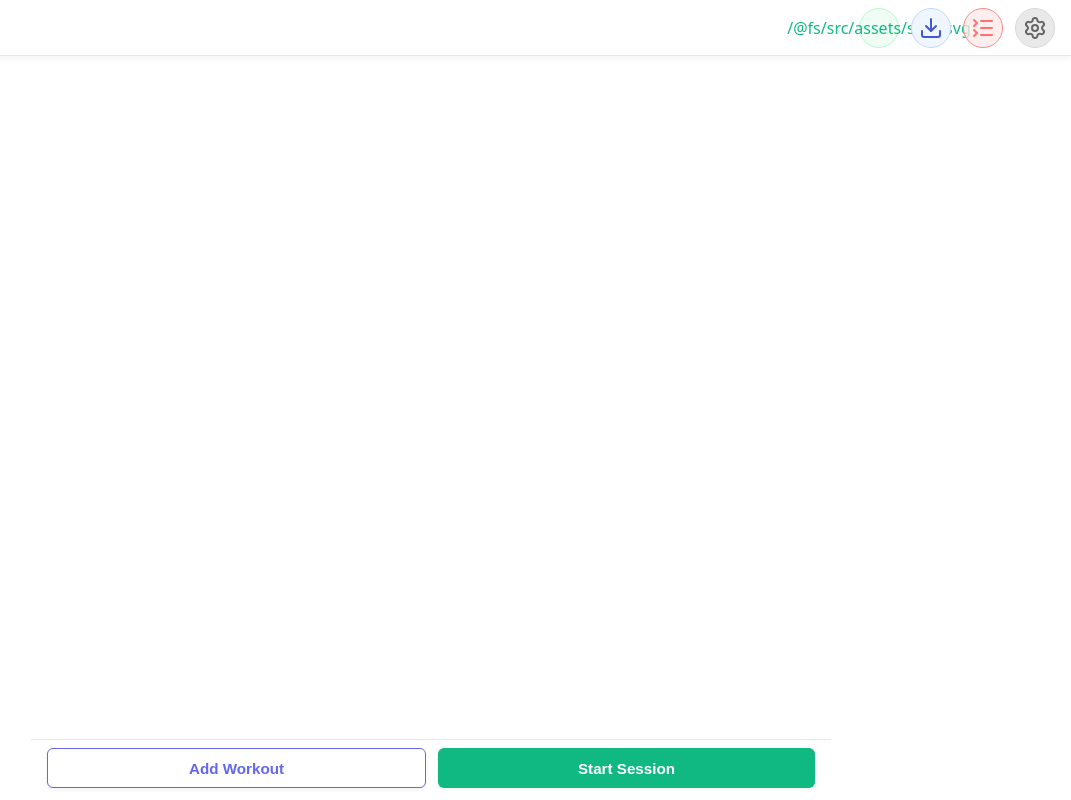
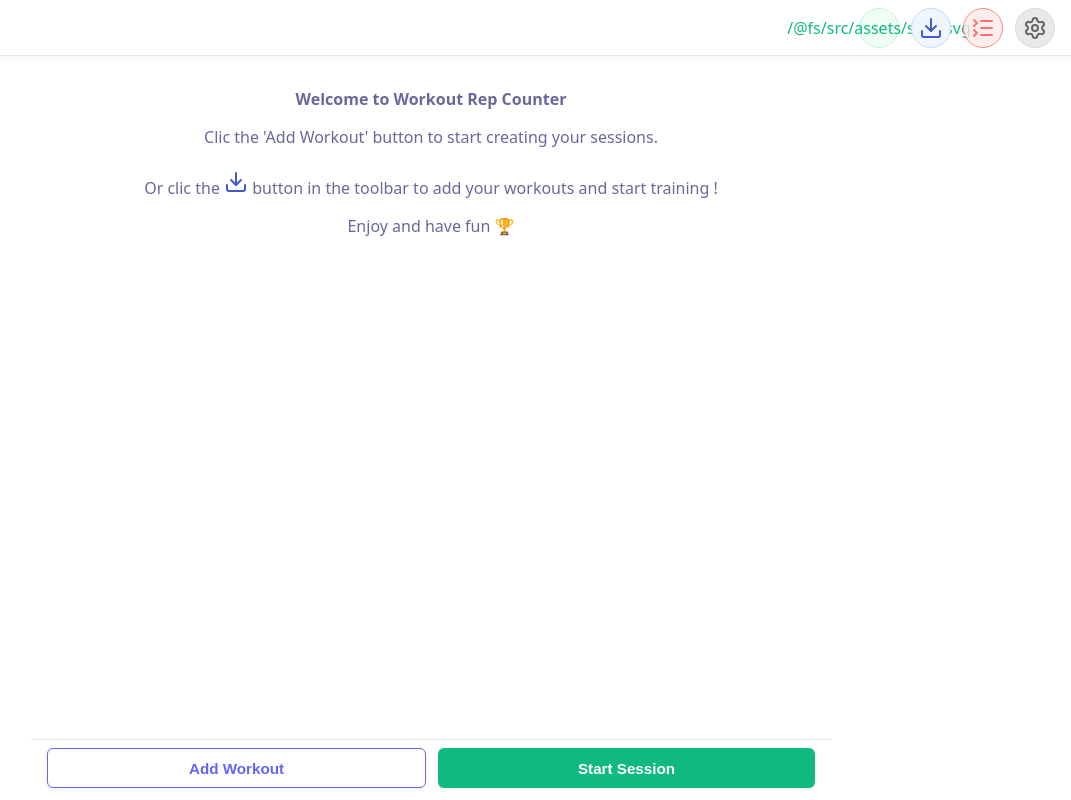
Before and after one commit to Dany260876/WodRepCounter, a website built with Vite: page index.html in a window 1280 px wide. Shown: the whole page, without its empty margins (209-1280 px from the left). Built offline with nearby package versions, Linux system fonts and the light colour scheme.

Commit message:
Add files via upload

```diff
--- a/src/service/historyService.js
+++ b/src/service/historyService.js
@@ -23,12 +23,14 @@ export default class historyService {
         const res = $.Deferred();
         let stringDate = date.toLocaleDateString();
         localforage.getItem('historySession').then((values) => {
+            if (values) {
                 values.forEach((val) => {
                     if (new Date(val.startDate).toLocaleDateString()==stringDate) {
                         res.resolve(val);
                         return;
                     }
                 });
+            }
             res.resolve(null);
         });
         return res.promise();
--- a/src/service/sessionService.js
+++ b/src/service/sessionService.js
@@ -13,14 +13,6 @@ import formattingService from './formattingService'
 export default class sessionService {
     constructor() {
         this.session = new session();
-    }
-    static createWorkout(name, reps) {
-        return new workout(name, reps);
-    }
-    static createAction(type, name, value) {
-        if (type.toUpperCase()=='ACTION') return new action(name, value);
-        if (type.toUpperCase()=='PAUSE') return new pause(value);
-        return {};
     }
     addWorkout(workout) {
         this.session.addWorkout(workout);
@@ -56,6 +48,14 @@ export default class sessionService {
             res.reject('invalid name');
 
         return res.promise();
+    }
+    static createWorkout(name, reps) {
+        return new workout(name, reps);
+    }
+    static createAction(type, name, value) {
+        if (type.toUpperCase()=='ACTION') return new action(name, value);
+        if (type.toUpperCase()=='PAUSE') return new pause(value);
+        return {};
     }
     static restoreSession(values) {
         const res = $.Deferred();
--- a/src/style.css
+++ b/src/style.css
@@ -1311,3 +1311,15 @@ select:focus {
     grid-template-columns: repeat(3, 1fr);
   }
 }
+
+#divStartupPage {
+    width: 100%;
+    height: 300px;
+    text-align: center;
+    vertical-align: middle;
+    color: #69689d;
+}
+
+.pStartupTitle {
+  font-weight: 600;
+}
--- /dev/null
+++ b/src/template/component/startupPage.html
@@ -0,0 +1,10 @@
+<p class='pStartupTitle'>
+    Welcome to Workout Rep Counter
+</p>
+<p>
+    Clic the 'Add Workout' button to start creating your sessions.<br/><br/>
+    Or clic the [IMPORT_ICON] button in the toolbar to add your workouts and start training !
+</p>
+<p>
+    Enjoy and have fun &#127942;
+</p>
--- a/src/template/createSession.js
+++ b/src/template/createSession.js
@@ -15,6 +15,7 @@ import htmlBlankWorkout from './component/blankWorkout.html?raw';
 import htmlNewAction from './component/newAction.html?raw';
 import htmlDlgSaveSession from './component/dialogSaveSession.html?raw';
 import htmlDlgConfiguration from './component/dialogConfig.html?raw';
+import htmlStartupPage from './component/startupPage.html?raw';
 
 import sessionService from '../service/sessionService';
 import eventService from '../service/eventService';
@@ -30,6 +31,7 @@ export default class createSession {
         sessionService.getActionKeywords().done((words) => {
             this.actionKeywords = words;
             this.initPage();
+            this.showStartUpPage();
         });
     }
     initPage() {
@@ -62,6 +64,13 @@ export default class createSession {
         eventService.eventFocus('.txtWorkoutName', (e) => this.clearTextField(e));
         eventService.eventClick(window, () => this.hideActionMenu());
     }
+    showStartUpPage() {
+        let html = "";
+        html += "<div id='divStartupPage'>";
+        html += htmlStartupPage.replace('[IMPORT_ICON]', loadIconContent);
+        html += "</div>";
+        $('#divWorkoutList').html(html);
+    }
     getWorkoutHtml(workout) {
         let name = 'workout name';
         let value = '5';
@@ -82,6 +91,7 @@ export default class createSession {
         if ((value=='name') || (value=='workout name')) $(e.currentTarget).val('');
     }
     addNewWorkout() {
+        $('#divStartupPage').remove();
         $('.detWorkout').removeAttr('open');
         $('#divWorkoutList').append(this.getWorkoutHtml(null));
         $('.spanDeleteWorkout').html(deleteIconContent);
@@ -263,6 +273,7 @@ export default class createSession {
 
         sessionService.getSavedSessionById(id).done((session) => {
             if (session!=null) {
+                $('#divStartupPage').remove();
 
                 // set name
                 let currentName = $('#divWorkoutList').data('session-name');
```
Lines whose indentation alone changed are shown as unchanged.
